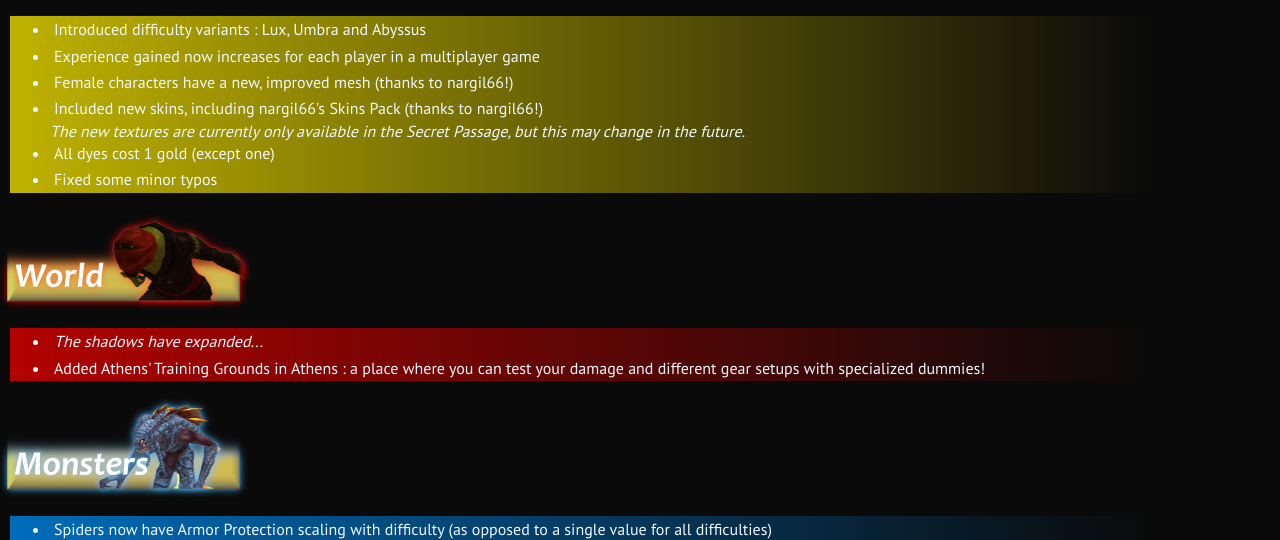
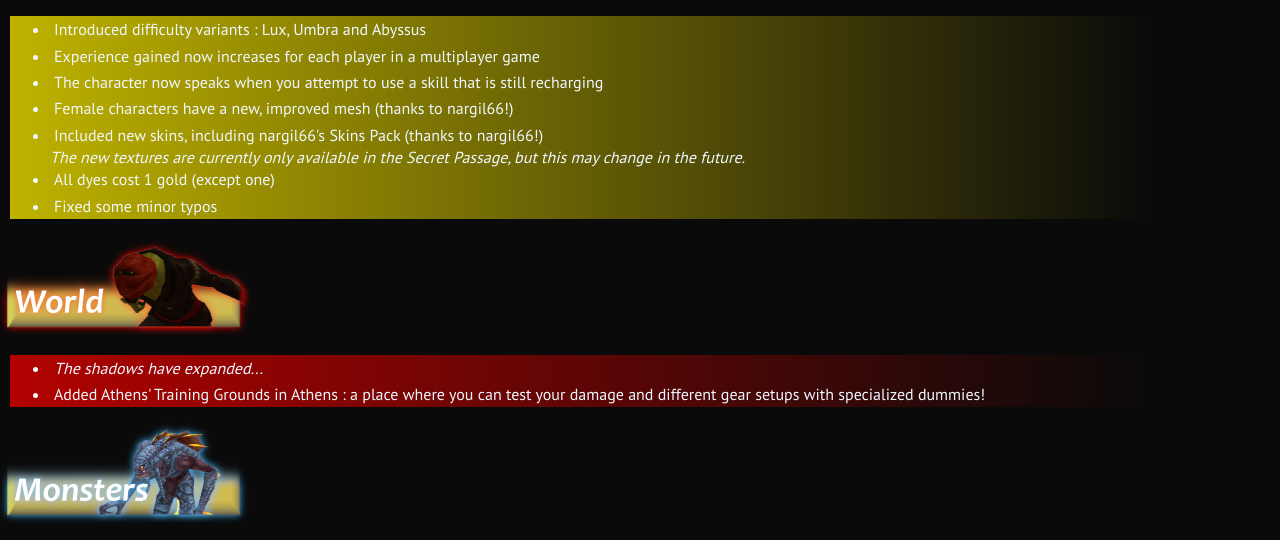
Before and after one commit to williamNadeauGervais/SC-Log, a plain HTML site: page index.html in a window 1280 px wide. Shown: the part 231-771 px from the top of the page. Drawn offline with Linux system fonts and the light colour scheme; a web font is replaced by a local one.

Commit message:
small change

```diff
--- a/index.html
+++ b/index.html
@@ -2727,6 +2727,7 @@
                 <ul>
                     <li>Introduced difficulty variants : Lux, Umbra and Abyssus</li>
                     <li>Experience gained now increases for each player in a multiplayer game</li>
+                    <li>The character now speaks when you attempt to use a skill that is still recharging</li>
                     <li>Female characters have a new, improved mesh (thanks to nargil66!)</li>
                     <li>Included new skins, including nargil66's Skins Pack (thanks to nargil66!)</li>
                         <i>The new textures are currently only available in the Secret Passage, but this may change in the future.</i>
```
